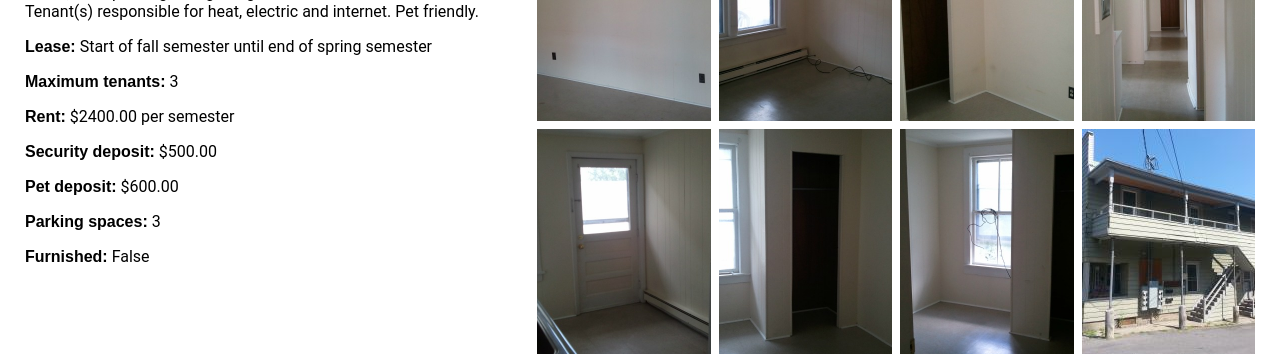
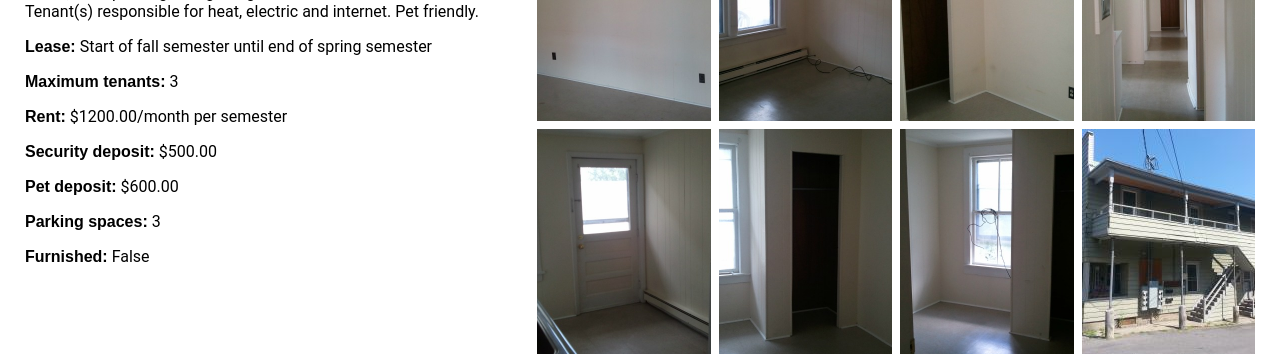
Before and after one commit to cssidy/psh, a Jekyll site: the page built from _apartments/5A.md, in a window 1280 px wide. Shown: the part 232-588 px from the top of the page. Built offline with Jekyll 4.4.1, drawn with Linux system fonts in a browser that asks for light colours.

Commit message:
Update 5A.md

```diff
--- a/_apartments/5A.md
+++ b/_apartments/5A.md
@@ -5,7 +5,7 @@ house: 5broad
 apartment: 5A
 rooms: 3 Bedroom
 max_tenants: 3
-rent: $2400.00
+rent: $1200.00/month
 security_deposit: $500.00
 security_deposit_pets: $600.00
 parking_spaces: 3
```
